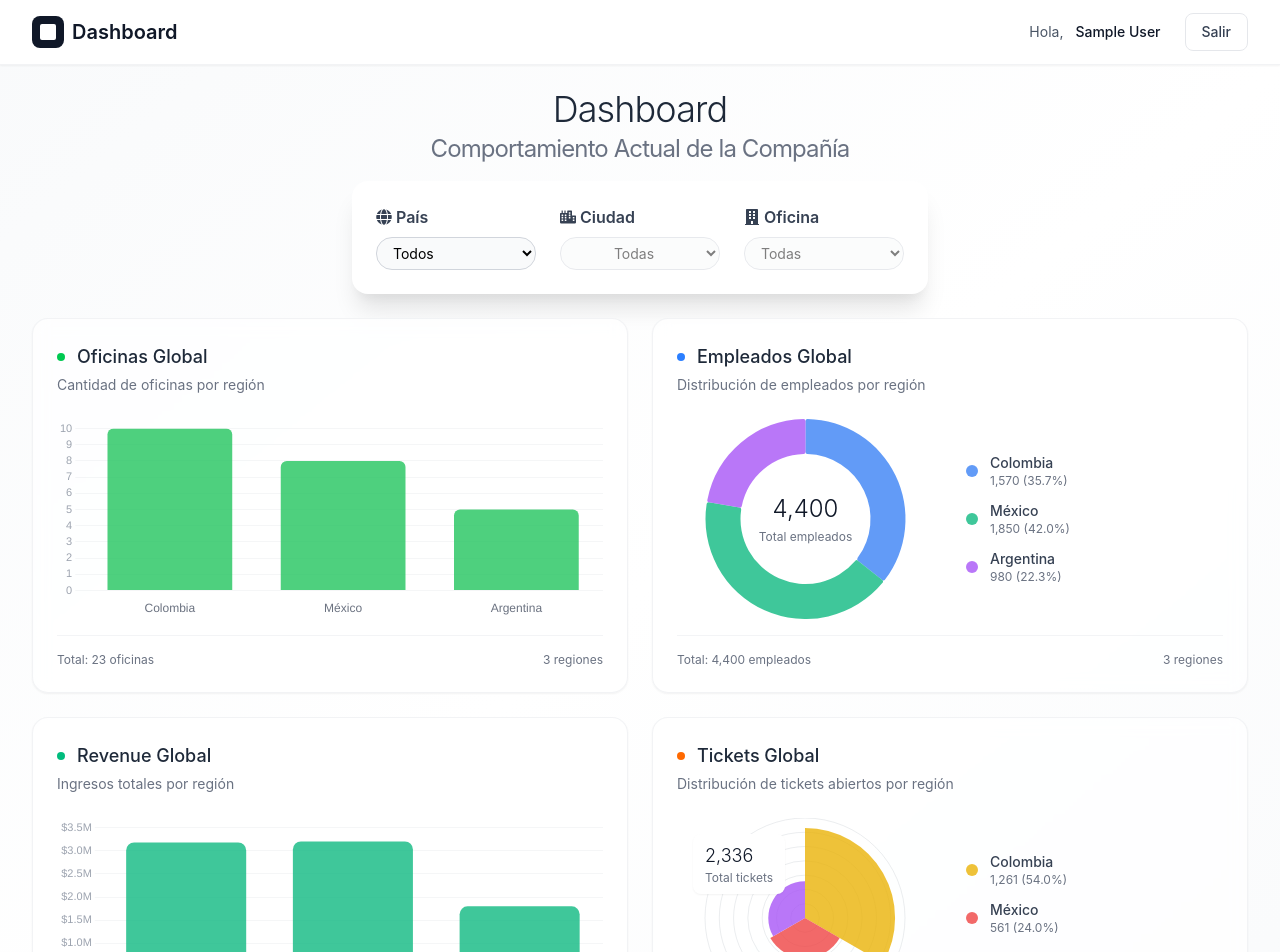
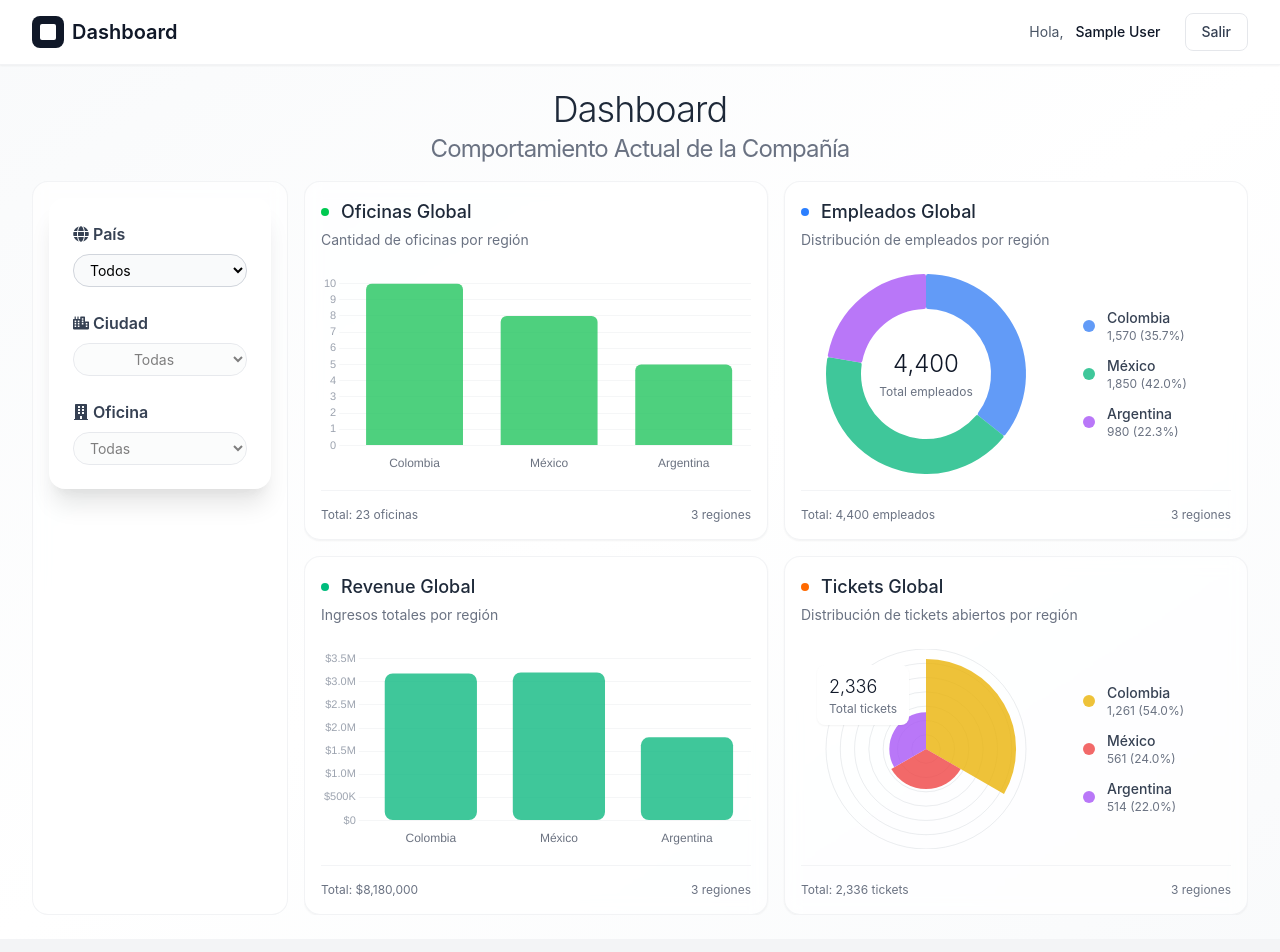
Before and after one commit to dannabas2001/ptecnicaikusi, a React (Vite) app: page /Dashboard in a window 1280 px wide. Shown: the top 952 px of the page. Built offline with nearby package versions, Linux system fonts and the light colour scheme; sample sign-in values are in the browser's storage.

Commit message:
project ready

```diff
--- a/src/components/charts/EmployeeChart.tsx
+++ b/src/components/charts/EmployeeChart.tsx
@@ -209,7 +209,6 @@ export const EmployeesDoughnut = () => {
 
   return (
   <div className="w-full h-full flex flex-col min-h-0">
-  {/* Header */}
   <div className="flex-shrink-0 mb-4 md:mb-6">
     <div className="flex items-center space-x-3">
       <div className="w-2 h-2 bg-blue-500 rounded-full"></div>
@@ -220,9 +219,7 @@ export const EmployeesDoughnut = () => {
     </p>
   </div>
 
-  {/* Contenedor responsivo */}
   <div className="flex flex-wrap md:flex-nowrap gap-6 md:gap-8 items-start md:items-center">
-    {/* Chart Container */}
     <div className="flex-1 min-w-[250px] max-w-[400px] flex justify-center items-center relative min-h-[200px]">
       <Doughnut data={chartData} options={options} />
       <div className="absolute inset-0 flex flex-col items-center justify-center pointer-events-none">
@@ -233,7 +230,6 @@ export const EmployeesDoughnut = () => {
       </div>
     </div>
 
-    {/* Leyenda */}
     <div className="flex-1 min-w-[200px] flex flex-col justify-center  space-y-3">
       {labels.map((label, index) => {
         const value = data[index];
--- a/src/views/Dashboard.tsx
+++ b/src/views/Dashboard.tsx
@@ -9,22 +9,24 @@ import { EmployeesDoughnut } from "../components/charts/EmployeeChart";
 import Loader from "../components/ui/Loader";
 
 const Dashboard = () => {
-  const { setCountries, loading,setLoading} = useDashboardContext();
+  const { setCountries, loading, setLoading } = useDashboardContext();
+
   useEffect(() => {
     const getData = async () => {
       try {
         const data = await fetchData();
         setCountries(data);
-        setLoading(false)
+        setLoading(false);
       } catch (error) {
         console.error("Error fetching data:", error);
       }
     };
     getData();
-  }, [setCountries,setLoading]);
+  }, [setCountries, setLoading]);
 
   return (
     <div className="min-h-screen bg-gradient-to-br from-gray-50 via-white to-gray-50 flex flex-col overflow-hidden">
+      {/* Header */}
       <div className="flex-shrink-0 px-4 sm:px-6 lg:px-8 pt-6 pb-4">
         <h1 className="text-2xl sm:text-3xl lg:text-4xl font-light text-gray-800 text-center tracking-tight">
           Dashboard
@@ -37,40 +39,30 @@ const Dashboard = () => {
       {loading ? (
         <Loader />
       ) : (
-        <>
-          <div className="flex-shrink-0 px-4 sm:px-6 lg:px-8 pb-6">
-            <div className="flex justify-center">
-              <DashboardFilters />
-            </div>
+        <div className="flex-1 flex flex-col lg:flex-row overflow-hidden px-4 sm:px-6 lg:px-8 pb-6 gap-4">
+          {/* Sidebar de filtros */}
+          <aside className="flex-shrink-0 w-full lg:w-64 bg-white/70 backdrop-blur-sm border border-gray-200/50 rounded-2xl p-4">
+            <DashboardFilters />
+          </aside>
+
+          {/* Área de charts */}
+          <div className="flex-1 grid grid-cols-1 lg:grid-cols-2 gap-4 overflow-hidden">
+            {[DashboardChart, EmployeesDoughnut, RevenueChart, TicketsPolarArea].map(
+              (ChartComponent, idx) => (
+                <div
+                  key={idx}
+                  className="group bg-white/70 backdrop-blur-sm border border-gray-200/50 rounded-2xl p-4 shadow-sm hover:shadow-md transition-all duration-300 hover:bg-white/80 flex flex-col overflow-hidden"
+                >
+                  <div className="flex-1 flex items-center justify-center min-h-0">
+                    <ChartComponent />
+                  </div>
+                </div>
+              )
+            )}
           </div>
-          <div className="flex-1 px-4 sm:px-6 lg:px-8 pb-6 overflow-hidden">
-            <div className="h-full grid grid-cols-1 lg:grid-cols-2 gap-4 lg:gap-6">
-              <div className="group bg-white/70 backdrop-blur-sm border border-gray-200/50 rounded-2xl p-6 shadow-sm hover:shadow-md transition-all duration-300 hover:bg-white/80 flex flex-col overflow-hidden">
-                <div className="flex-1 flex flex-col justify-center items-center min-h-0">
-                  <DashboardChart />
-                </div>
-              </div>
-              <div className="group bg-white/70 backdrop-blur-sm border border-gray-200/50 rounded-2xl p-6 shadow-sm hover:shadow-md transition-all duration-300 hover:bg-white/80 flex flex-col overflow-hidden">
-                <div className="flex-1 flex flex-col justify-center items-center min-h-0">
-                  <EmployeesDoughnut />
-                </div>
-              </div>
-              <div className="group bg-white/70 backdrop-blur-sm border border-gray-200/50 rounded-2xl p-6 shadow-sm hover:shadow-md transition-all duration-300 hover:bg-white/80 flex flex-col overflow-hidden">
-                <div className="flex-1 flex flex-col justify-center items-center min-h-0">
-                  <RevenueChart />
-                </div>
-              </div>
-              <div className="group bg-white/70 backdrop-blur-sm border border-gray-200/50 rounded-2xl p-6 shadow-sm hover:shadow-md transition-all duration-300 hover:bg-white/80 flex flex-col overflow-hidden">
-                <div className="flex-1 flex flex-col justify-center items-center min-h-0">
-                  <TicketsPolarArea />
-                </div>
-              </div>
-            </div>
-          </div>
-        </>
+        </div>
       )}
     </div>
   );
 };
-
-export default Dashboard;
+export default Dashboard
```
